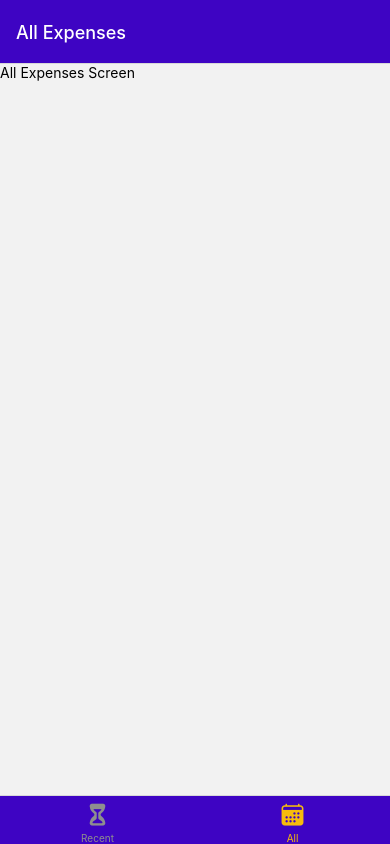
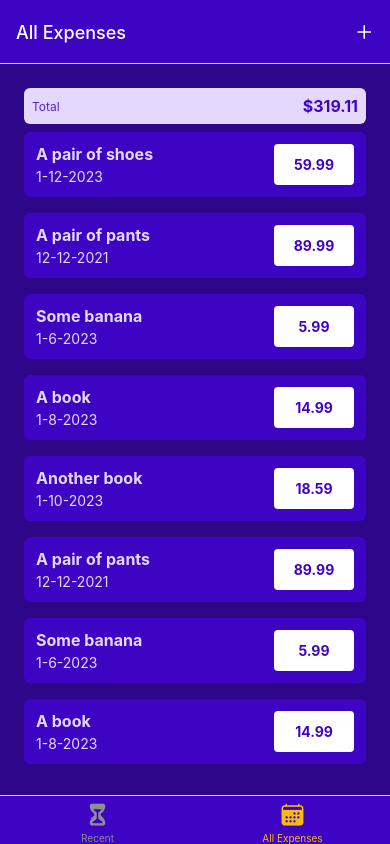
Before and after one commit to mamypoco/RN-expenseTracker, a React Native app: screen /AllExpenses in a window 390 px wide. Built offline with nearby package versions, Linux system fonts and the light colour scheme.

Commit message:
added header button

```diff
--- a/App.js
+++ b/App.js
@@ -1,5 +1,5 @@
 import { StatusBar } from "expo-status-bar";
-import { StyleSheet, Text, View } from "react-native";
+// import { StyleSheet, Text, View } from "react-native";
 import { NavigationContainer } from "@react-navigation/native";
 import { createNativeStackNavigator } from "@react-navigation/native-stack";
 import { createBottomTabNavigator } from "@react-navigation/bottom-tabs";
@@ -9,6 +9,7 @@
 import RecentExpenses from "./screens/RecentExpenses";
 import AllExpenses from "./screens/AllExpenses";
 import { GlobalStyles } from "./constants/styles";
+import IconButton from "./components/UI/IconButton";
 
 const Stack = createNativeStackNavigator();
 const BottomTabs = createBottomTabNavigator();
@@ -21,6 +22,14 @@
             headerTintColor: "white",
             tabBarStyle: { backgroundColor: GlobalStyles.colors.primary500 },
             tabBarActiveTintColor: GlobalStyles.colors.accent500,
+            headerRight: ({ tintColor }) => (
+               <IconButton
+                  icon="add"
+                  size={24}
+                  color={tintColor}
+                  onPress={() => {}}
+               />
+            ),
          }}
       >
          <BottomTabs.Screen
@@ -39,7 +48,7 @@
             component={AllExpenses}
             options={{
                title: "All Expenses",
-               tabBarLabel: "All",
+               tabBarLabel: "All Expenses",
                tabBarIcon: ({ color, size }) => (
                   <Ionicons name="calendar" size={size} color={color} />
                ),
--- /dev/null
+++ b/components/ExpensesOutput/ExpenseItem.js
@@ -0,0 +1,64 @@
+import { StyleSheet, Pressable, View, Text } from "react-native";
+import { GlobalStyles } from "../../constants/styles";
+import { getFormattedDate } from "../../utils/date";
+
+function ExpenseItem({ description, amount, date }) {
+   function expensePressHandler() {}
+
+   return (
+      <Pressable
+         onPress={expensePressHandler}
+         style={({ pressed }) => pressed && styles.pressed}
+      >
+         <View style={styles.expenseItem}>
+            <View>
+               <Text style={[styles.textBase, styles.description]}>
+                  {description}
+               </Text>
+               <Text style={styles.textBase}>{getFormattedDate(date)}</Text>
+            </View>
+            <View style={styles.amountContainer}>
+               <Text style={styles.amount}>{amount.toFixed(2)}</Text>
+            </View>
+         </View>
+      </Pressable>
+   );
+}
+
+export default ExpenseItem;
+
+const styles = StyleSheet.create({
+   pressed: {
+      opacity: 0.75,
+   },
+   expenseItem: {
+      padding: 12,
+      marginVertical: 8,
+      backgroundColor: GlobalStyles.colors.primary500,
+      flexDirection: "row",
+      justifyContent: "space-between",
+      borderRadius: 6,
+      elevation: 3,
+   },
+   textBase: {
+      color: GlobalStyles.colors.primary50,
+   },
+   description: {
+      fontSize: 16,
+      marginBottom: 4,
+      fontWeight: "bold",
+   },
+   amountContainer: {
+      paddingHorizontal: 12,
+      paddingVertical: 4,
+      backgroundColor: "white",
+      justifyContent: "center",
+      alignItems: "center",
+      borderRadius: 4,
+      minWidth: 80,
+   },
+   amount: {
+      color: GlobalStyles.colors.primary500,
+      fontWeight: "bold",
+   },
+});
--- /dev/null
+++ b/components/ExpensesOutput/ExpensesList.js
@@ -0,0 +1,18 @@
+import { FlatList } from "react-native";
+import ExpenseItem from "./ExpenseItem";
+
+function renderExpenseItem(itemData) {
+   return <ExpenseItem {...itemData.item} />;
+}
+
+function ExpensesList({ expenses }) {
+   return (
+      <FlatList
+         data={expenses}
+         renderItem={renderExpenseItem}
+         keyExtractor={(item) => item.id}
+      />
+   );
+}
+
+export default ExpensesList;
--- /dev/null
+++ b/components/ExpensesOutput/ExpensesOutput.js
@@ -0,0 +1,83 @@
+import { View, StyleSheet } from "react-native";
+import { GlobalStyles } from "../../constants/styles";
+import ExpensesList from "./ExpensesList";
+import ExpensesSummary from "./ExpensesSummary";
+
+const DUMMY_EXPENSES = [
+   {
+      id: "e1",
+      description: "A pair of shoes",
+      amount: 59.99,
+      date: new Date("2023-1-12"),
+   },
+   {
+      id: "e2",
+      description: "A pair of pants",
+      amount: 89.99,
+      date: new Date("2021-12-12"),
+   },
+   {
+      id: "e3",
+      description: "Some banana",
+      amount: 5.99,
+      date: new Date("2023-1-06"),
+   },
+   {
+      id: "e4",
+      description: "A book",
+      amount: 14.99,
+      date: new Date("2023-1-08"),
+   },
+   {
+      id: "e5",
+      description: "Another book",
+      amount: 18.59,
+      date: new Date("2023-1-10"),
+   },
+   {
+      id: "e6",
+      description: "A pair of pants",
+      amount: 89.99,
+      date: new Date("2021-12-12"),
+   },
+   {
+      id: "e7",
+      description: "Some banana",
+      amount: 5.99,
+      date: new Date("2023-1-06"),
+   },
+   {
+      id: "e8",
+      description: "A book",
+      amount: 14.99,
+      date: new Date("2023-1-08"),
+   },
+   {
+      id: "e9",
+      description: "Another book",
+      amount: 18.59,
+      date: new Date("2023-1-10"),
+   },
+];
+
+function ExpensesOutput({ expenses, expensesPeriod }) {
+   return (
+      <View style={styles.container}>
+         <ExpensesSummary
+            expenses={DUMMY_EXPENSES}
+            periodName={expensesPeriod}
+         />
+         <ExpensesList expenses={DUMMY_EXPENSES} />
+      </View>
+   );
+}
+
+export default ExpensesOutput;
+
+const styles = StyleSheet.create({
+   container: {
+      flex: 1,
+      padding: 24,
+      backgroundColor: GlobalStyles.colors.primary700,
+   },
+});
--- /dev/null
+++ b/components/ExpensesOutput/ExpensesSummary.js
@@ -0,0 +1,37 @@
+import { View, Text, StyleSheet } from "react-native";
+import { GlobalStyles } from "../../constants/styles";
+
+function ExpensesSummary({ expenses, periodName }) {
+   const expensesSum = expenses.reduce((sum, expense) => {
+      return sum + expense.amount;
+   }, 0);
+
+   return (
+      <View style={styles.container}>
+         <Text style={styles.period}>{periodName}</Text>
+         <Text style={styles.sum}>${expensesSum.toFixed(2)}</Text>
+      </View>
+   );
+}
+
+export default ExpensesSummary;
+
+const styles = StyleSheet.create({
+   container: {
+      padding: 8,
+      backgroundColor: GlobalStyles.colors.primary50,
+      borderRadius: 6,
+      flexDirection: "row",
+      justifyContent: "space-between",
+      alignItems: "center",
+   },
+   period: {
+      fontSize: 12,
+      color: GlobalStyles.colors.primary400,
+   },
+   sum: {
+      fontSize: 16,
+      fontWeight: "bold",
+      color: GlobalStyles.colors.primary500,
+   },
+});
--- /dev/null
+++ b/components/UI/IconButton.js
@@ -0,0 +1,31 @@
+import { Ionicons } from "@expo/vector-icons";
+import { StyleSheet, Pressable, View } from "react-native";
+
+function IconButton({ icon, size, color, onPress }) {
+   return (
+      <Pressable
+         onPress={onPress}
+         style={({ pressed }) => pressed && styles.pressed}
+         android_ripple
+      >
+         <View style={styles.buttonContainer}>
+            <Ionicons name={icon} size={size} color={color} />
+         </View>
+      </Pressable>
+   );
+}
+
+//this is highly configurable customer component
+
+export default IconButton;
+
+const styles = StyleSheet.create({
+   buttonContainer: {
+      borderRedius: 24,
+      padding: 5,
+      margin: 8,
+   },
+   pressed: {
+      opacity: 0.75,
+   },
+});
--- a/screens/AllExpenses.js
+++ b/screens/AllExpenses.js
@@ -1,7 +1,7 @@
-import { Text } from "react-native";
+import ExpensesOutput from "../components/ExpensesOutput/ExpensesOutput";
 
 function AllExpenses() {
-   return <Text>All Expenses Screen</Text>;
+   return <ExpensesOutput expensesPeriod="Total" />;
 }
 
 export default AllExpenses;
--- a/screens/RecentExpenses.js
+++ b/screens/RecentExpenses.js
@@ -1,7 +1,8 @@
 import { Text } from "react-native";
+import ExpensesOutput from "../components/ExpensesOutput/ExpensesOutput";
 
 function RecentExpenses() {
-   return <Text>Recent Expenses Screen</Text>;
+   return <ExpensesOutput expensesPeriod="Last 7 Days" />;
 }
 
 export default RecentExpenses;
--- /dev/null
+++ b/utils/date.js
@@ -0,0 +1,10 @@
+export function getFormattedDate(date) {
+   // return `${date.getDate().toString().padStart(2, "0")}-${date
+   //    .getMonth()
+   //    .toString()
+   //    .padStart(2, "0")}-${date.getFullYear()}`;
+
+   // return `${date.toLocaleDateString("en-US")}`;
+
+   return `${date.getMonth() + 1}-${date.getDate()}-${date.getFullYear()}`;
+}
```
